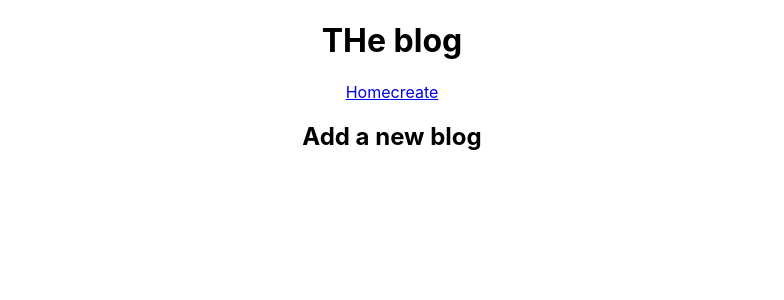
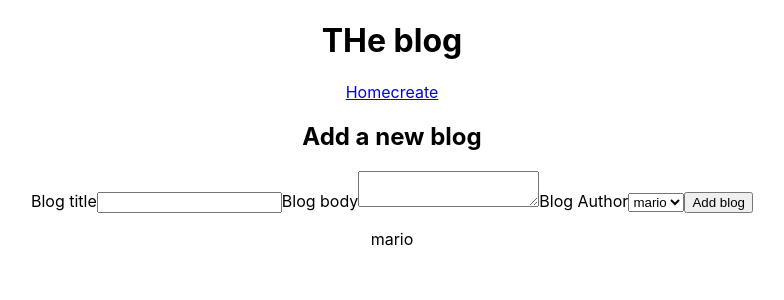
Before and after one commit to travisstew/Modern-react, a React (Create React App) app: page /create in a window 1280 px wide. Shown: the top 300 px of the page, without its empty margins (248-1032 px from the left). Built offline with nearby package versions, Linux system fonts and the light colour scheme.

Commit message:
modern react finished

```diff
--- a/src/App.js
+++ b/src/App.js
@@ -5,6 +5,7 @@ import Home from "./Home";
 import {BrowserRouter as Router, Route, Switch} from 'react-router-dom';
 import Create from './Create';
 import BlogDetails from './BlogDetails';
+import NotFound from './NotFound';
 
 
 function App() {
@@ -23,6 +24,11 @@ function App() {
                 <Route path='/blogs/:id'>
                     <BlogDetails />
                 </Route>
+                <Route path="*">
+                  <NotFound/>
+                </Route>
+
+
               </Switch>
             </div>
         </div>
--- a/src/BlogDetails.jsx
+++ b/src/BlogDetails.jsx
@@ -1,11 +1,19 @@
 import React from 'react'
-import { useParams } from 'react-router-dom'
+import { useParams, useHistory } from 'react-router-dom'
 import useFetch from './useFetch';
 
 function BlogDetails() {
     const {id}= useParams();
     const {data:blog, isLoading} = useFetch("http://localhost:8000/blogs/" + id);
+    const history = useHistory();
 
+    const handleClick = ()=>{
+        fetch('http://localhost:8000/blogs/'+ blog.id, {
+          method: 'DELETE'
+        }).then(()=>{
+            history.push('/')
+        })
+    }
 
   return (
     <div>
@@ -19,6 +27,7 @@ function BlogDetails() {
           <h2>{blog.title}</h2>
           <p>written by {blog.author}</p>
           <div>{blog.body}</div>
+          <button onClick={handleClick}> delete</button>
         </article>
        )}
     </div>
--- a/src/Create.js
+++ b/src/Create.js
@@ -1,9 +1,59 @@
-import React from 'react'
+import React, { useState } from 'react';
+import {useHistory} from 'react-router-dom';
 
 function Create() {
+
+  const [title, setTitle] =useState('');
+  const [body, setBody] = useState('');
+  const [author, setAuthor] = useState('mario');
+  const [isPending, setIsPending] = useState(false);
+  const history = useHistory();
+
+
+  const handleSumbit=(e)=>{
+      e.preventDefault();
+
+      const blog = {title, body, author};
+      setIsPending(true);
+
+      fetch('http://localhost:8000/blogs', {
+            method:"POST",
+            headers:{
+              "Content-Type": "application/json"
+            },
+            body: JSON.stringify(blog)
+      }).then(()=>{
+        console.log('new blog added');
+        setIsPending(false)
+        // history.go(-1);
+        history.push('/')
+      })
+
+  }
+
+
+
   return (
     <div className='create'>
       <h2>Add a new blog</h2>
+      <form onSubmit={handleSumbit}>
+        <label>Blog title</label>
+        <input type="text" required value={title} onChange={(e)=> setTitle(e.target.value)}/>
+
+        <label>Blog body</label>
+        <textarea requried value={body} onChange={(e)=> setBody(e.target.value)} ></textarea>
+
+        <label>Blog Author</label>
+        <select value={author} onChange={(e)=> setAuthor(e.target.value)}>
+          <option value="mario">mario</option>
+          <option value="stew">stew</option>
+        </select>
+        {!isPending &&<button>Add blog</button>}
+        {isPending &&<button>Add blog....</button>}
+      </form>
+
+      <p>{title}</p>
+      <p>{author}</p>
     </div>
   )
 }
--- /dev/null
+++ b/src/NotFound.jsx
@@ -0,0 +1,13 @@
+import React from 'react'
+import { Link } from 'react-router-dom'
+
+function NotFound() {
+  return (
+    <div>
+      <h2>Sorry </h2>
+      <Link to="/">back to home page</Link>
+    </div>
+  )
+}
+
+export default NotFound
```
Also changed, not shown: data/db.json (+37 -9 lines).
